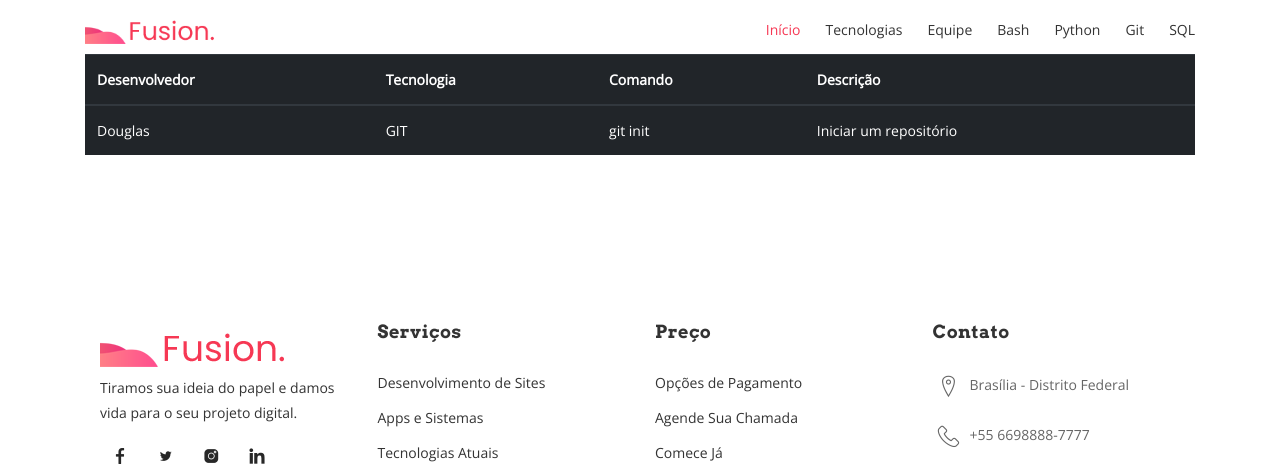
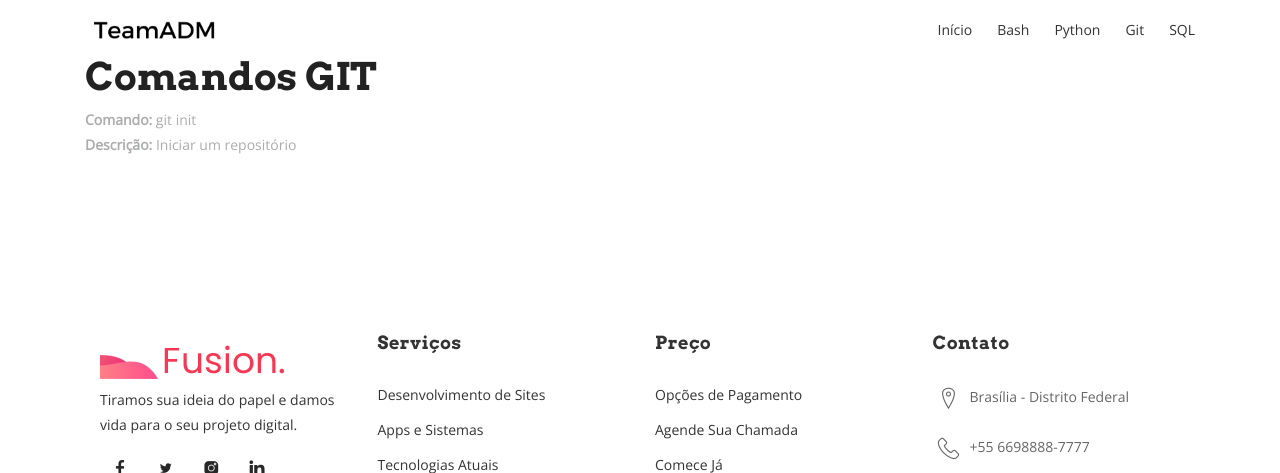
Before and after one commit to MarcosAllysson/teamadm-django-bootstrap-python, a Django app: page /git/ in a window 1280 px wide. Shown: the top 473 px of the page. Run offline with Django 3.2, Linux system fonts and the light colour scheme; data comes from the database, SQL or seed files in the repository; both versions use the stored data as it was after the commit; some libraries are stand-ins or nearby versions; some web fonts are replaced.

Commit message:
urls link fixed; new layout on pages; logo changed;

```diff
--- a/core/templates/base.html
+++ b/core/templates/base.html
@@ -31,17 +31,19 @@
       <nav class="navbar navbar-expand-md bg-inverse fixed-top scrolling-navbar">
         <div class="container">
           <!-- Brand and toggle get grouped for better mobile display -->
-          <a href="{% url 'index' %}" class="navbar-brand"><img src="{% static 'img/logo.png' %} " alt=""></a>
+          <a href="{% url 'index' %}" class="navbar-brand"><img src="{% static 'img/teamadm.png' %} " alt=""></a>
           <button class="navbar-toggler" type="button" data-toggle="collapse" data-target="#navbarCollapse" aria-controls="navbarCollapse" aria-expanded="false" aria-label="Toggle navigation">
             <i class="lni-menu"></i>
           </button>
           <div class="collapse navbar-collapse" id="navbarCollapse">
             <ul class="navbar-nav mr-auto w-100 justify-content-end clearfix">
-              <li class="nav-item active">
-                <a class="nav-link" href="#hero-area">
+              <li class="nav-item">
+                <a class="nav-link" href="{% url 'index' %}">
                   Início
                 </a>
               </li>
+
+              <!--
               <li class="nav-item">
                 <a class="nav-link" href="#features">
                   Tecnologias
@@ -52,23 +54,25 @@
                   Equipe
                 </a>
               </li>
+              -->
+
               <li class="nav-item">
-                <a class="nav-link" href="bash/">
+                <a class="nav-link" href="{% url 'bash' %}">
                   Bash
                 </a>
               </li>
               <li class="nav-item">
-                <a class="nav-link" href="python/">
+                <a class="nav-link" href="{% url 'python' %}">
                   Python
                 </a>
               </li>
               <li class="nav-item">
-                <a class="nav-link" href="git/">
+                <a class="nav-link" href="{% url 'git' %}">
                   Git
                 </a>
               </li>
               <li class="nav-item">
-                <a class="nav-link" href="sql/">
+                <a class="nav-link" href="{% url 'sql' %}">
                   SQL
                 </a>
               </li>
--- a/core/templates/features.html
+++ b/core/templates/features.html
@@ -32,7 +32,7 @@
                 </span>
                 <div class="text">
                   <h4>HTML5, CSS3 & JAVASCRIPT</h4>
-                  <p>Lorem Ipsum is simply dummy text of the printing and typesetting industry</p>
+                  <p>Lorem Ipsum is simply dummy text of the printing and typesetting.</p>
                 </div>
               </div>
             </div>
--- a/core/templates/git.html
+++ b/core/templates/git.html
@@ -7,31 +7,13 @@
 
             <!-- Iterando nos objetos do banco -->
             <h1 style="color: white;"> Git Comandos </h1>
-            <!-- Apresentando os dados com tabela estilisada -->
-            <table class="table table-dark">
-                <!-- Cabeçalho da tabela -->
-                <thead>
-                    <tr>
-                        <th scope="col"> Desenvolvedor </th>
-                        <th scope="col"> Tecnologia </th>
-                        <th scope="col"> Comando </th>
-                        <th scope="col"> Descrição </th>
-                    </tr>
-                </thead>
 
-                <tbody>
-                    <!-- Iterando objetos do banco -->
-                    {% for g in git %}
-                        <tr>
-                            <td scope="row"> {{ g.desenvolvedor }} </td>
-                            <td scope="row"> {{ g.tecnologia }} </td>
-                            <td scope="row"> {{ g.comando }} </td>
-                            <td scope="row"> {{ g.descricao }} </td>
-                        </tr>
-                    <!-- End for -->
-                    {% endfor %}
-                </tbody>
-            </table>
+            <h2> Comandos GIT </h2>
+            {% for g in git %}
+                <p> <b>Comando:</b> {{ g.comando }} </p>
+                <p> <b>Descrição:</b> {{ g.descricao }} </p>
+                <br>
+            {% endfor %}
 
         <!-- Se não tiver, mensagem simples -->
         {% else %}
```
Also changed, not shown: core/templates/bash.html (+6 -25 lines), core/templates/python.html (+8 -24 lines), core/templates/sql.html (+6 -24 lines), core/templates/tabela_base.html (added, +25 -0 lines), teamadm/settings.py (+5 -5 lines), core/static/img/teamadm.png (added), db.sqlite3.
